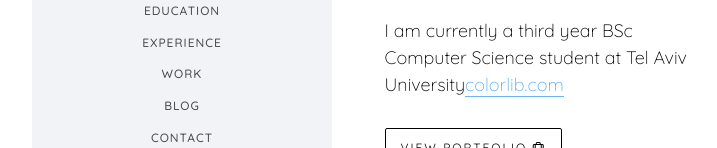
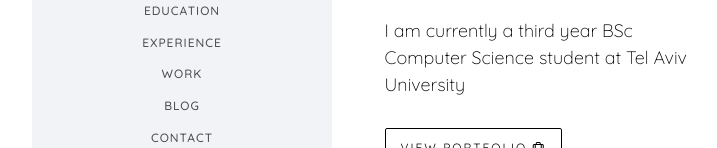
Before and after one commit to jakovz/jakovz.github.io, a plain HTML site: page index.html in a window 1280 px wide. Shown: the part 433-581 px from the top of the page, without its empty margins (23-740 px from the left). Drawn offline with nearby package versions, Linux system fonts and the light colour scheme; files whose address does not match are found by name; a web font is replaced by a local one.

Commit message:
last change for now

```diff
--- a/index.html
+++ b/index.html
@@ -118,7 +118,7 @@ Copyright &copy;<script>document.write(new Date().getFullYear());</script> All r
 					   				<div class="slider-text-inner">
 					   					<div class="desc">
 						   					<h1>I am <br>a Software Developer</h1>
-												<h2>I am currently a third year BSc Computer Science student at Tel Aviv University<a href="https://colorlib.com/" target="_blank">colorlib.com</a></h2>
+												<h2>I am currently a third year BSc Computer Science student at Tel Aviv University</h2>
 												<p><a class="btn btn-primary btn-learn">View Portfolio <i class="icon-briefcase3"></i></a></p>
 											</div>
 					   				</div>
```
